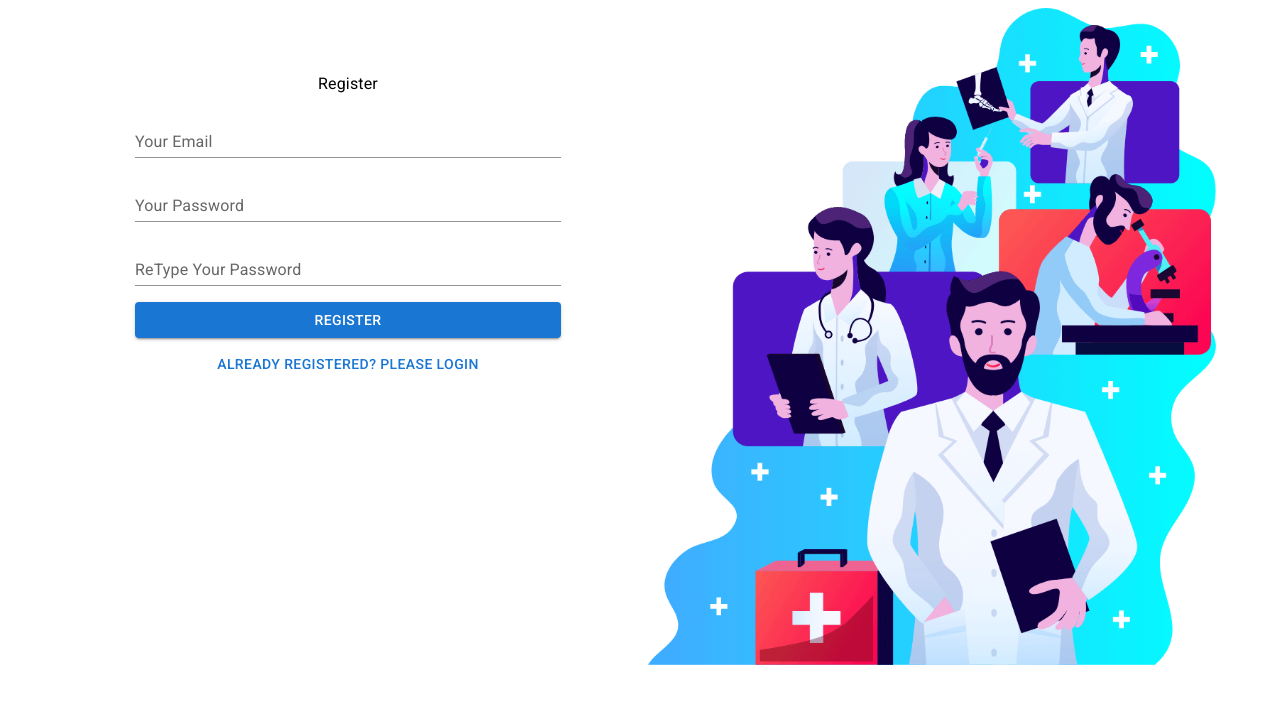
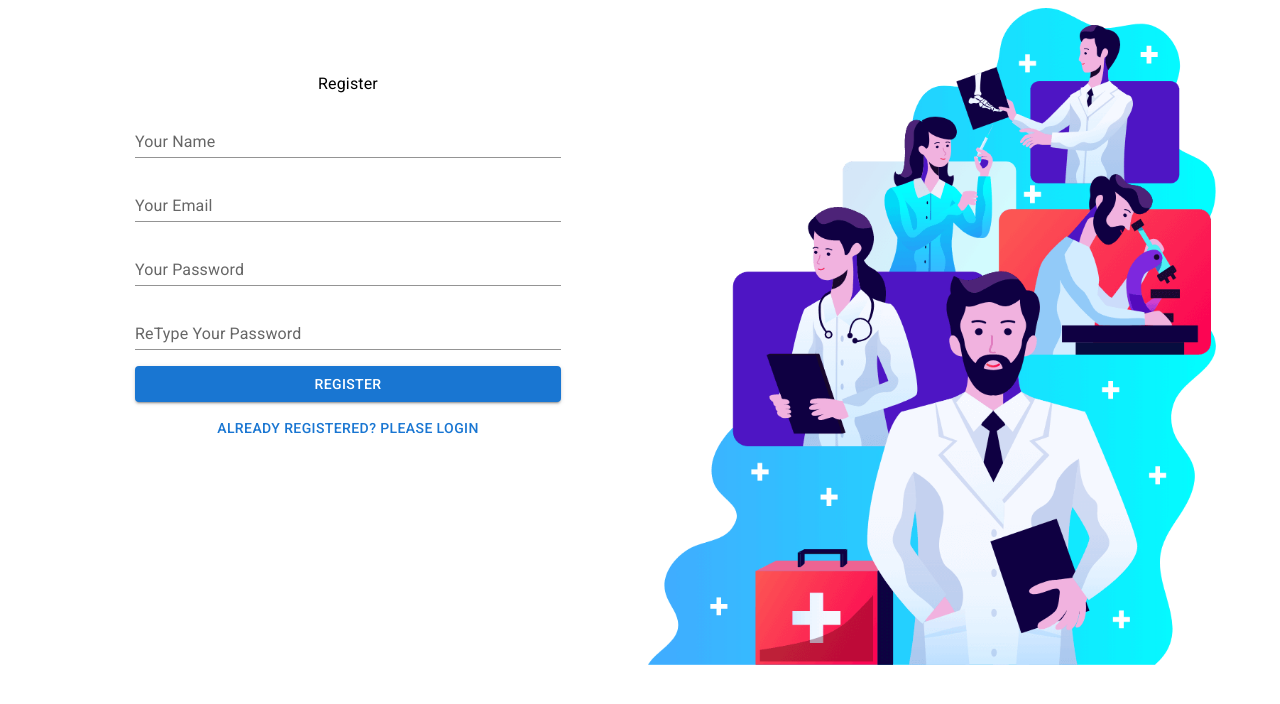
Before and after one commit to mehesultana/milestone-twelve, a React (Create React App) app in the folder 70-final-project-part-2/: page /register in a window 1280 px wide. Shown: the top 704 px of the page. Built offline with nearby package versions, Linux system fonts and the light colour scheme; no server answers.

Commit message:
Display User specific Appointments using Data Table

```diff
--- a/70-final-project-part-2/src/Pages/Appointment/BookingModal/BookingModal.js
+++ b/70-final-project-part-2/src/Pages/Appointment/BookingModal/BookingModal.js
@@ -1,4 +1,4 @@
-import React from 'react';
+import React, { useState } from 'react';
 import Backdrop from '@mui/material/Backdrop';
 import Box from '@mui/material/Box';
 import Modal from '@mui/material/Modal';
@@ -6,6 +6,7 @@ import Fade from '@mui/material/Fade';
 import Typography from '@mui/material/Typography';
 import TextField from '@mui/material/TextField';
 import Button from '@mui/material/Button';
+import useAuth from './../../../hooks/useAuth';
 
 const style = {
 	position: 'absolute',
@@ -19,18 +20,46 @@ const style = {
 	p: 4,
 };
 
-const BookingModal = ({ openBooking, handleBookingClose, booking, date }) => {
+const BookingModal = ({ openBooking, handleBookingClose, booking, date, setBookingSuccess }) => {
 	const { name, time } = booking;
+	const { user } = useAuth();
+	const initialInfo = { patientName: user.displayName, email: user.email, phone: '' };
+	const [bookingInfo, setBookingInfo] = useState(initialInfo);
 
-    const handleBookingSubmit = e => {
-        alert('submitting');
+	const handleOnBlur = (e) => {
+		const field = e.target.name;
+		const value = e.target.value;
+		const newInfo = { ...bookingInfo };
+		newInfo[field] = value;
+		setBookingInfo(newInfo);
+	};
 
+	const handleBookingSubmit = (e) => {
 		// collect data
+		const appointment = {
+			...bookingInfo,
+			time,
+			serviceName: name,
+			date: date.toLocaleDateString(),
+		};
 		// send to the server
+		fetch('http://localhost:5000/appointments', {
+			method: 'POST',
+			headers: {
+				'content-type': 'application/json',
+			},
+			body: JSON.stringify(appointment),
+		})
+			.then((res) => res.json())
+			.then((data) => {
+				if (data.insertedId) {
+					setBookingSuccess(true);
+					handleBookingClose();
+				}
+			});
 
-        handleBookingClose();
 		e.preventDefault();
-    }
+	};
 
 	return (
 		<Modal
@@ -50,39 +79,14 @@ const BookingModal = ({ openBooking, handleBookingClose, booking, date }) => {
 						{name}
 					</Typography>
 					<form onSubmit={handleBookingSubmit}>
-                        <TextField
-                            disabled
-                            sx={{ width: '90%', m: 1 }}
-                            id="outlined-size-small"
-                            defaultValue={time}
-                            size="small"
-                        />
-                        <TextField
-                            sx={{ width: '90%', m: 1 }}
-                            id="outlined-size-small"
-                            defaultValue="Your Name"
-                            size="small"
-                        />
-                        <TextField
-                            sx={{ width: '90%', m: 1 }}
-                            id="outlined-size-small"
-                            defaultValue="Your Email"
-                            size="small"
-                        />
-                        <TextField
-                            sx={{ width: '90%', m: 1 }}
-                            id="outlined-size-small"
-                            defaultValue="Phone Number"
-                            size="small"
-                        />
-                        <TextField
-                            disabled
-                            sx={{ width: '90%', m: 1 }}
-                            id="outlined-size-small"
-                            defaultValue={date.toDateString()}
-                            size="small"
-                        />
-                        <Button type="submit" variant="contained">Submit</Button>
+						<TextField disabled sx={{ width: '90%', m: 1 }} id="outlined-size-small" defaultValue={time} size="small" />
+						<TextField sx={{ width: '90%', m: 1 }} id="outlined-size-small" name="patientName" onBlur={handleOnBlur} defaultValue={user.displayName} size="small" />
+						<TextField sx={{ width: '90%', m: 1 }} id="outlined-size-small" name="email" onBlur={handleOnBlur} defaultValue={user.email} size="small" />
+						<TextField sx={{ width: '90%', m: 1 }} id="outlined-size-small" name="phone" onBlur={handleOnBlur} defaultValue="Phone Number" size="small" />
+						<TextField disabled sx={{ width: '90%', m: 1 }} id="outlined-size-small" defaultValue={date.toDateString()} size="small" />
+						<Button type="submit" variant="contained">
+							Submit
+						</Button>
 					</form>
 				</Box>
 			</Fade>
--- a/70-final-project-part-2/src/Pages/Login/Login/Login.js
+++ b/70-final-project-part-2/src/Pages/Login/Login/Login.js
@@ -1,60 +1,57 @@
 import { Container, Typography, TextField, Button, CircularProgress, Alert } from '@mui/material';
 import React, { useState } from 'react';
 import { Grid } from '@mui/material';
-import login from '../../../images/login.png'
+import login from '../../../images/login.png';
 import { NavLink, useLocation, useHistory } from 'react-router-dom';
 import useAuth from './../../../hooks/useAuth';
 
 const Login = () => {
 	const [loginData, setLoginData] = useState({});
-    const { user, loginUser, isLoading, authError } = useAuth();
+	const { user, loginUser, signInWithGoogle, isLoading, authError } = useAuth();
 
 	const location = useLocation();
 	const history = useHistory();
 
-    const handleOnChange = e => {
+	const handleOnChange = (e) => {
 		const field = e.target.name;
 		const value = e.target.value;
 		const newLoginData = { ...loginData };
 		newLoginData[field] = value;
 		setLoginData(newLoginData);
-    }
-    const handleLoginSubmit = e => {
+	};
+	const handleLoginSubmit = (e) => {
 		loginUser(loginData.email, loginData.password, location, history);
 		e.preventDefault();
-    }
+	};
+
+	const handleGoogleSignIn = () => {
+		signInWithGoogle(location, history);
+	};
 	return (
 		<Container>
 			<Grid container spacing={2}>
 				<Grid item sx={{ mt: 8 }} xs={12} md={6}>
-                    <Typography variant="body1" gutterBottom>Login</Typography>
+					<Typography variant="body1" gutterBottom>
+						Login
+					</Typography>
 					<form onSubmit={handleLoginSubmit}>
-                        <TextField
-                            sx={{ width: '75%', m: 1 }}
-                            id="standard-basic"
-                            label="Your Email"
-                            name="email"
-                            onChange={handleOnChange}
-                            variant="standard" />
-                        <TextField
-                            sx={{ width: '75%', m: 1 }}
-                            id="standard-basic"
-                            label="Your Password"
-                            type="password"
-                            name="password"
-                            onChange={handleOnChange}
-                            variant="standard" />
+						<TextField sx={{ width: '75%', m: 1 }} id="standard-basic" label="Your Email" name="email" onChange={handleOnChange} variant="standard" />
+						<TextField sx={{ width: '75%', m: 1 }} id="standard-basic" label="Your Password" type="password" name="password" onChange={handleOnChange} variant="standard" />
 
-                        <Button sx={{ width: '75%', m: 1 }} type="submit" variant="contained">Login</Button>
-                        <NavLink
-                            style={{ textDecoration: 'none' }}
-                            to="/register">
+						<Button sx={{ width: '75%', m: 1 }} type="submit" variant="contained">
+							Login
+						</Button>
+						<NavLink style={{ textDecoration: 'none' }} to="/register">
 							<Button variant="text">New User? Please Register</Button>
 						</NavLink>
 						{isLoading && <CircularProgress />}
 						{user?.email && <Alert severity="success">Login successfully!</Alert>}
 						{authError && <Alert severity="error">{authError}</Alert>}
 					</form>
+					<p>------------------------</p>
+					<Button onClick={handleGoogleSignIn} variant="contained">
+						Google Sign In
+					</Button>
 				</Grid>
 				<Grid item xs={12} md={6}>
 					<img style={{ width: '100%' }} src={login} alt="" />
--- a/70-final-project-part-2/src/Pages/Login/Register/Register.js
+++ b/70-final-project-part-2/src/Pages/Login/Register/Register.js
@@ -1,68 +1,52 @@
 import { Container, Typography, TextField, Button, CircularProgress, Alert } from '@mui/material';
 import React, { useState } from 'react';
 import { Grid } from '@mui/material';
-import login from '../../../images/login.png'
-import { NavLink } from 'react-router-dom';
+import login from '../../../images/login.png';
+import { NavLink, useHistory } from 'react-router-dom';
 import useAuth from './../../../hooks/useAuth';
 
 const Register = () => {
 	const [loginData, setLoginData] = useState({});
-
+	const history = useHistory();
 	const { user, registerUser, isLoading, authError } = useAuth();
 
-    const handleOnChange = e => {
+	const handleOnBlur = (e) => {
 		const field = e.target.name;
 		const value = e.target.value;
 		const newLoginData = { ...loginData };
 		newLoginData[field] = value;
 		setLoginData(newLoginData);
-    }
-    const handleLoginSubmit = e => {
+	};
+	const handleLoginSubmit = (e) => {
 		if (loginData.password !== loginData.password2) {
 			alert('Your password did not match');
-            return
+			return;
 		}
-        registerUser(loginData.email, loginData.password);
+		registerUser(loginData.email, loginData.password, loginData.name, history);
 		e.preventDefault();
-    }
+	};
 	return (
 		<Container>
 			<Grid container spacing={2}>
 				<Grid item sx={{ mt: 8 }} xs={12} md={6}>
-                    <Typography variant="body1" gutterBottom>Register</Typography>
-                    {!isLoading && <form onSubmit={handleLoginSubmit}>
-                        <TextField
-                            sx={{ width: '75%', m: 1 }}
-                            id="standard-basic"
-                            label="Your Email"
-                            name="email"
-                            type="email"
-                            onChange={handleOnChange}
-                            variant="standard" />
-                        <TextField
-                            sx={{ width: '75%', m: 1 }}
-                            id="standard-basic"
-                            label="Your Password"
-                            type="password"
-                            name="password"
-                            onChange={handleOnChange}
-                            variant="standard" />
-                        <TextField
-                            sx={{ width: '75%', m: 1 }}
-                            id="standard-basic"
-                            label="ReType Your Password"
-                            type="password"
-                            name="password2"
-                            onChange={handleOnChange}
-                            variant="standard" />
+					<Typography variant="body1" gutterBottom>
+						Register
+					</Typography>
+					{!isLoading && (
+						<form onSubmit={handleLoginSubmit}>
+							<TextField sx={{ width: '75%', m: 1 }} id="standard-basic" label="Your Name" name="name" onBlur={handleOnBlur} variant="standard" />
+							<TextField sx={{ width: '75%', m: 1 }} id="standard-basic" label="Your Email" name="email" type="email" onBlur={handleOnBlur} variant="standard" />
+							<TextField sx={{ width: '75%', m: 1 }} id="standard-basic" label="Your Password" type="password" name="password" onBlur={handleOnBlur} variant="standard" />
+							<TextField sx={{ width: '75%', m: 1 }} id="standard-basic" label="ReType Your Password" type="password" name="password2" onBlur={handleOnBlur} variant="standard" />
 
-                        <Button sx={{ width: '75%', m: 1 }} type="submit" variant="contained">Register</Button>
-                        <NavLink
-                            style={{ textDecoration: 'none' }}
-                            to="/login">
+							<Button sx={{ width: '75%', m: 1 }} type="submit" variant="contained">
+								Register
+							</Button>
+							<NavLink style={{ textDecoration: 'none' }} to="/login">
 								<Button variant="text">Already Registered? Please Login</Button>
 							</NavLink>
-                    </form>}
+						</form>
+					)}
 					{isLoading && <CircularProgress />}
 					{user?.email && <Alert severity="success">User Created successfully!</Alert>}
 					{authError && <Alert severity="error">{authError}</Alert>}
--- a/70-final-project-part-2/src/hooks/useFirebase.js
+++ b/70-final-project-part-2/src/hooks/useFirebase.js
@@ -1,7 +1,6 @@
-import initializeFirebase from "../Pages/Login/Login/Firebase/firebase.init";
+import initializeFirebase from '../Pages/Login/Login/Firebase/firebase.init';
 import { useState, useEffect } from 'react';
-import { getAuth, createUserWithEmailAndPassword, signInWithEmailAndPassword, onAuthStateChanged, signOut } from "firebase/auth";
-
+import { getAuth, createUserWithEmailAndPassword, signInWithEmailAndPassword, onAuthStateChanged, GoogleAuthProvider, signInWithPopup, updateProfile, signOut } from 'firebase/auth';
 
 // initialize firebase app
 initializeFirebase();
@@ -12,19 +11,29 @@ const useFirebase = () => {
 	const [authError, setAuthError] = useState('');
 
 	const auth = getAuth();
+	const googleProvider = new GoogleAuthProvider();
 
-    const registerUser = (email, password) => {
+	const registerUser = (email, password, name, history) => {
 		setIsLoading(true);
 		createUserWithEmailAndPassword(auth, email, password)
 			.then((userCredential) => {
 				setAuthError('');
+				const newUser = { email, displayName: name };
+				setUser(newUser);
+				// send name to firebase after creation
+				updateProfile(auth.currentUser, {
+					displayName: name,
+				})
+					.then(() => {})
+					.catch((error) => {});
+				history.replace('/');
 			})
 			.catch((error) => {
 				setAuthError(error.message);
 				console.log(error);
 			})
 			.finally(() => setIsLoading(false));
-    }
+	};
 
 	const loginUser = (email, password, location, history) => {
 		setIsLoading(true);
@@ -38,7 +47,20 @@ const useFirebase = () => {
 				setAuthError(error.message);
 			})
 			.finally(() => setIsLoading(false));
-    }
+	};
+
+	const signInWithGoogle = (location, history) => {
+		setIsLoading(true);
+		signInWithPopup(auth, googleProvider)
+			.then((result) => {
+				const user = result.user;
+				setAuthError('');
+			})
+			.catch((error) => {
+				setAuthError(error.message);
+			})
+			.finally(() => setIsLoading(false));
+	};
 
 	// observer user state
 	useEffect(() => {
@@ -46,22 +68,24 @@ const useFirebase = () => {
 			if (user) {
 				setUser(user);
 			} else {
-                setUser({})
+				setUser({});
 			}
 			setIsLoading(false);
 		});
 		return () => unsubscribed;
-    }, [])
+	}, []);
 
 	const logout = () => {
 		setIsLoading(true);
-        signOut(auth).then(() => {
+		signOut(auth)
+			.then(() => {
 				// Sign-out successful.
-        }).catch((error) => {
+			})
+			.catch((error) => {
 				// An error happened.
 			})
 			.finally(() => setIsLoading(false));
-    }
+	};
 
 	return {
 		user,
@@ -69,8 +93,9 @@ const useFirebase = () => {
 		authError,
 		registerUser,
 		loginUser,
+		signInWithGoogle,
 		logout,
-    }
-}
+	};
+};
 
 export default useFirebase;
```
Also changed, not shown: 70-final-project-part-2/src/Pages/Dashboard/Appointments/Appointments.js (added), 70-final-project-part-2/src/Pages/Dashboard/Dashboard/Dashboard.js (added). Lines whose indentation alone changed are shown as unchanged.
